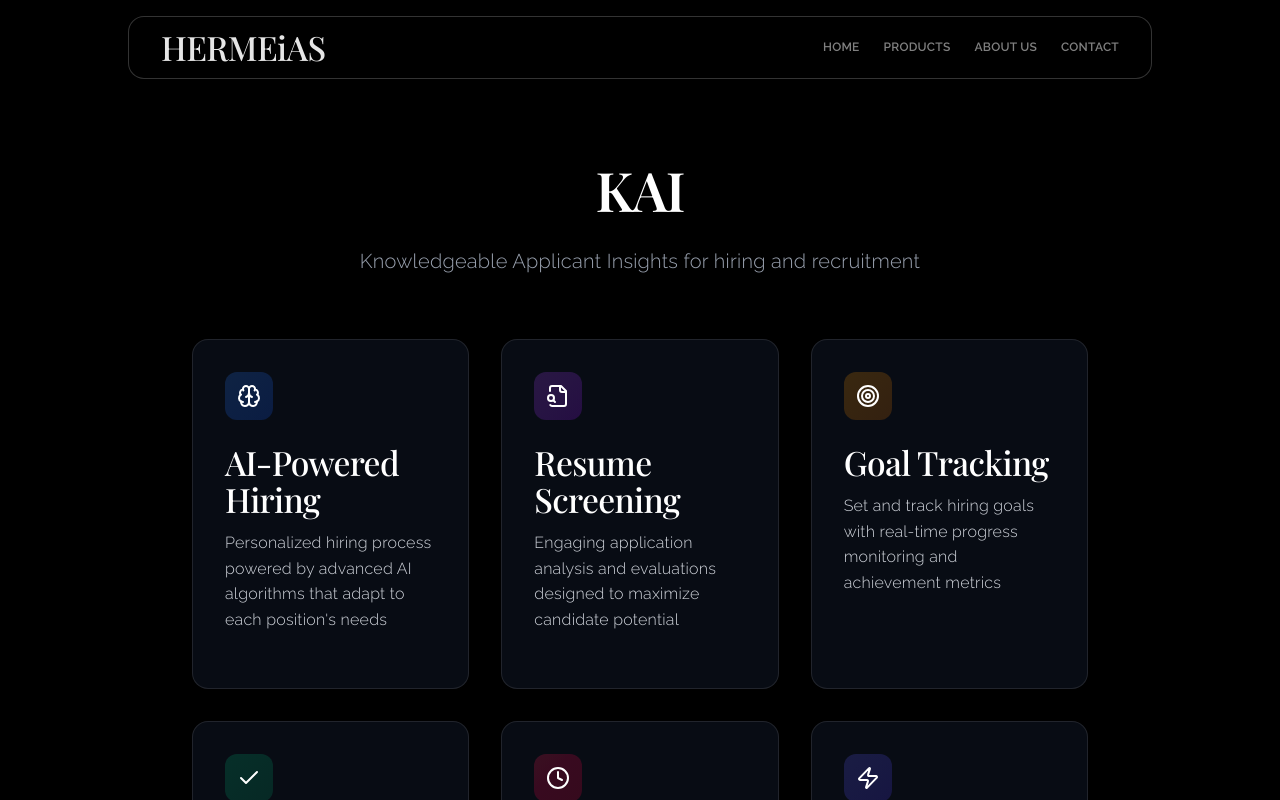
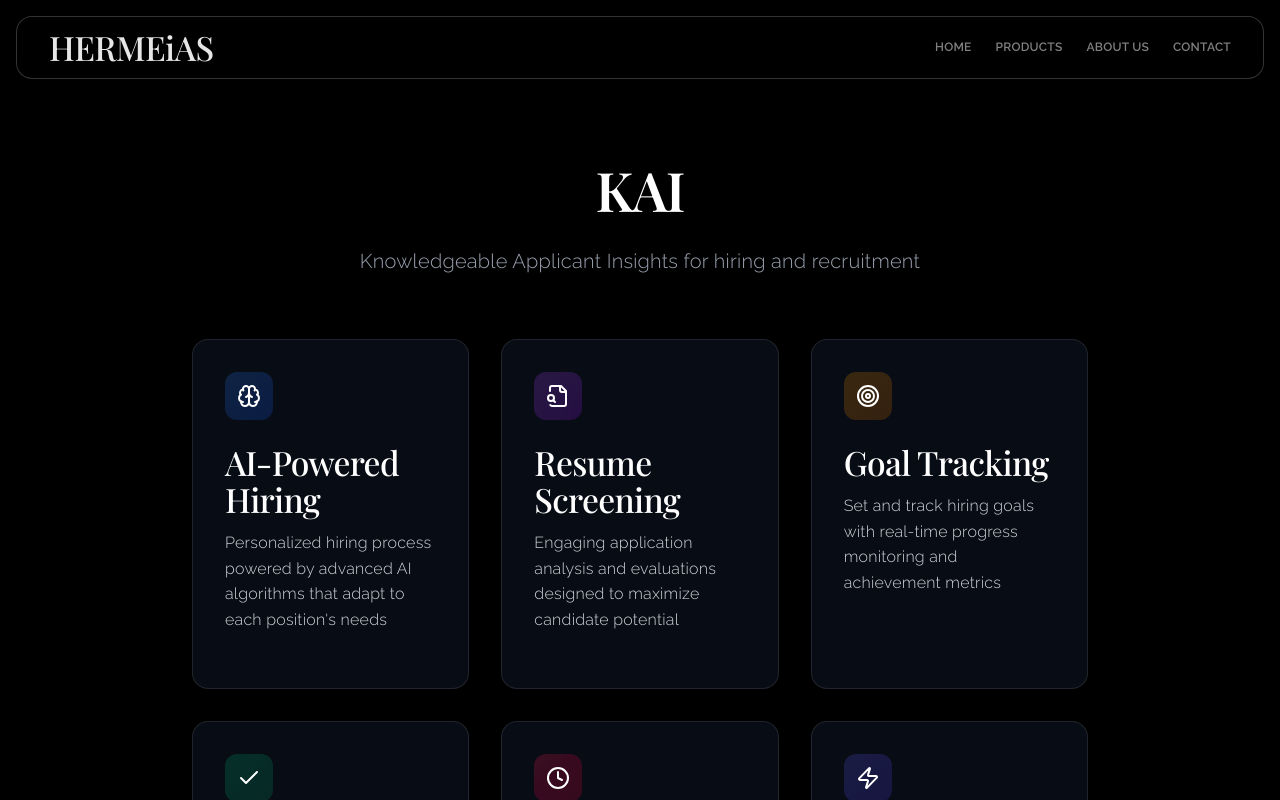
Before and after one commit to DevAdvancer/HERMEiASv2, a React (Vite) app: page /KAI in a window 1280 px wide. Shown: the top 800 px of the page. Built offline with nearby package versions, Linux system fonts and the light colour scheme; a web font is replaced by a local one; what tailwindcss-motion would draw is missing.

Commit message:
Make header span full width

```diff
--- a/src/components/Header.jsx
+++ b/src/components/Header.jsx
@@ -35,9 +35,9 @@ const Header = () => {
   };
 
   return (
-    <header className="fixed inset-x-0 top-4 z-50 flex flex-col items-center px-4">
+    <header className="fixed inset-x-0 top-4 z-50 px-4">
       <div
-        className={`w-full max-w-5xl flex justify-between items-center px-4 lg:px-6 xl:px-8 rounded-2xl border border-white/20 shadow-lg transition-all duration-300 ${
+        className={`w-full flex justify-between items-center px-4 lg:px-6 xl:px-8 rounded-2xl border border-white/20 shadow-lg transition-all duration-300 ${
           scrolled ? 'bg-black/60 backdrop-blur-xl py-2' : 'bg-black/40 backdrop-blur-xl py-3'
         }`}
       >
@@ -85,9 +85,9 @@ const Header = () => {
         </button>
       </div>
 
-      {/* Mobile Navigation - Centered with no dividing lines */}
+      {/* Mobile Navigation - Full width */}
       <div
-        className={`lg:hidden absolute left-1/2 top-full mt-2 -translate-x-1/2 w-full max-w-5xl bg-black/60 backdrop-blur-2xl rounded-b-2xl transition-all duration-300 ease-in-out ${
+        className={`lg:hidden absolute inset-x-0 top-full mt-2 bg-black/60 backdrop-blur-2xl rounded-b-2xl transition-all duration-300 ease-in-out ${
           isOpen ? 'max-h-screen opacity-100' : 'max-h-0 opacity-0 overflow-hidden'
         }`}
       >
```
